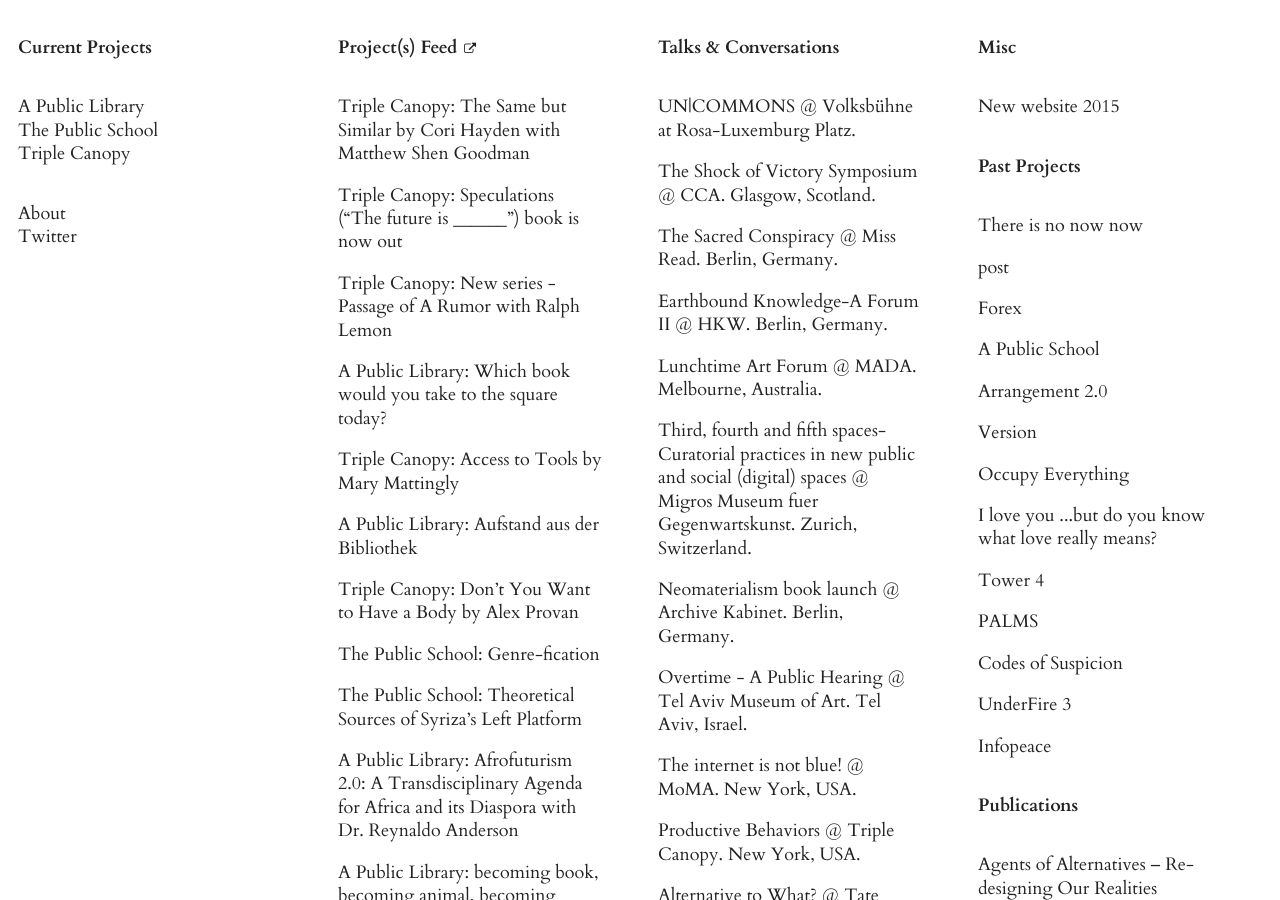
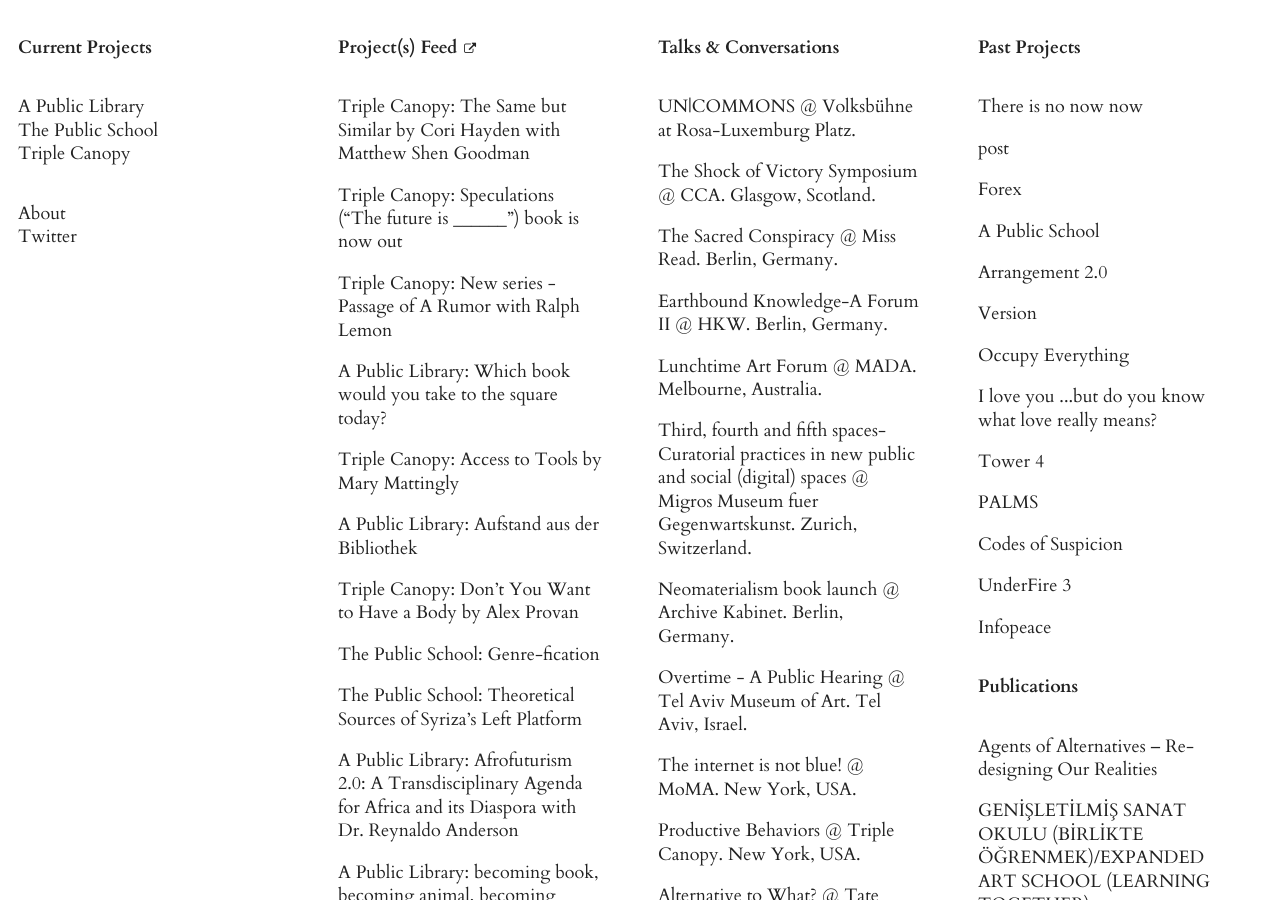
Before and after one commit to calebwaldorf/site, a Jekyll site: the page built from index.html, in a window 1280 px wide and 900 px high. Built offline with Jekyll 4.4.1, drawn with Linux system fonts in a browser that asks for light colours; nearby versions of some CDN libraries; the list of posts is cut into pages by our own code.

Commit message:
removing misc for now

```diff
--- a/_layouts/default.html
+++ b/_layouts/default.html
@@ -51,16 +51,6 @@
         <div class="col-3-12">
           <div class="container content">
             <h2>
-              Misc
-            </h2>
-            <ul>
-              {% for post in site.categories.misc %}
-                <li>
-                  <a href="{{ post.url }}">{{ post.title }}</a>
-                </li>
-              {% endfor %}
-            </ul>
-            <h2>
               Past Projects
             </h2>
             <ul>
```
